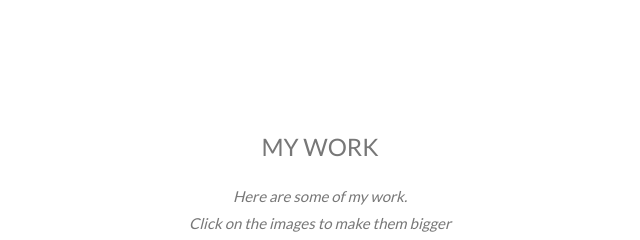
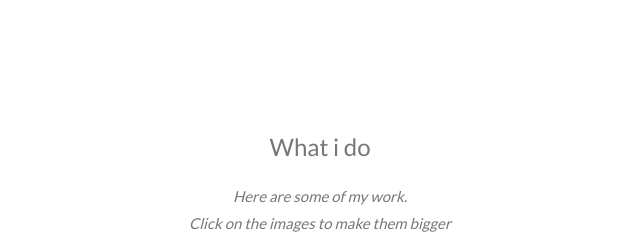
Before and after one commit to CylianL/cylian, a plain HTML site: page index.html in a window 1280 px wide. Shown: the part 1660-1900 px from the top of the page, 320-960 px from the left. Drawn offline with nearby package versions, Linux system fonts and the light colour scheme.

Commit message:
Update index.html

```diff
--- a/index.html
+++ b/index.html
@@ -145,7 +145,7 @@ body, html {
 
 <!-- Container (Portfolio Section) -->
 <div class="w3-content w3-container w3-padding-64" id="portfolio">
-  <h3 class="w3-center">MY WORK</h3>
+  <h3 class="w3-center">What i do</h3>
   <p class="w3-center"><em>Here are some of my work.<br> Click on the images to make them bigger</em></p><br>
 
   <!-- Responsive Grid. Four columns on tablets, laptops and desktops. Will stack on mobile devices/small screens (100% width) -->
```
